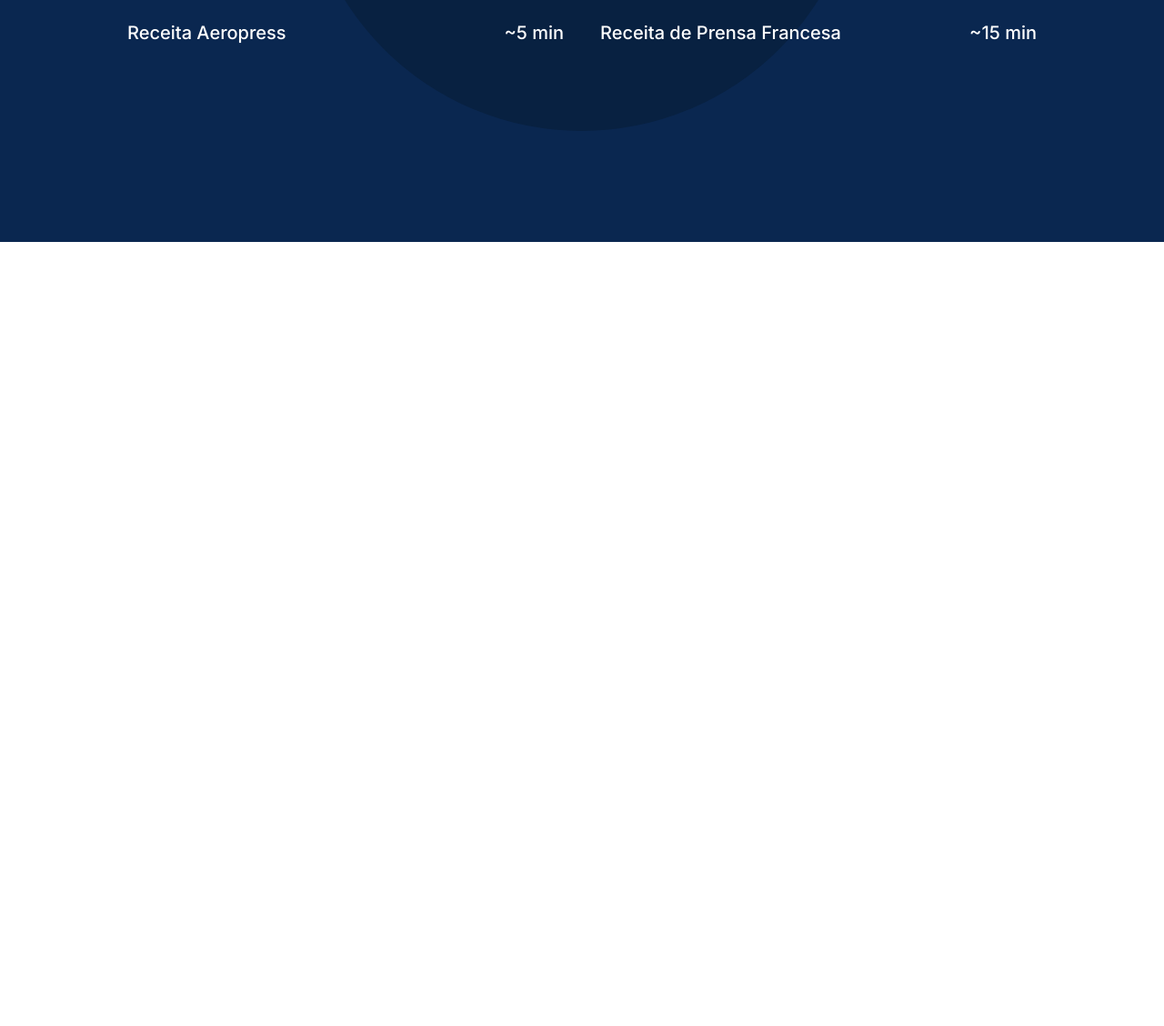
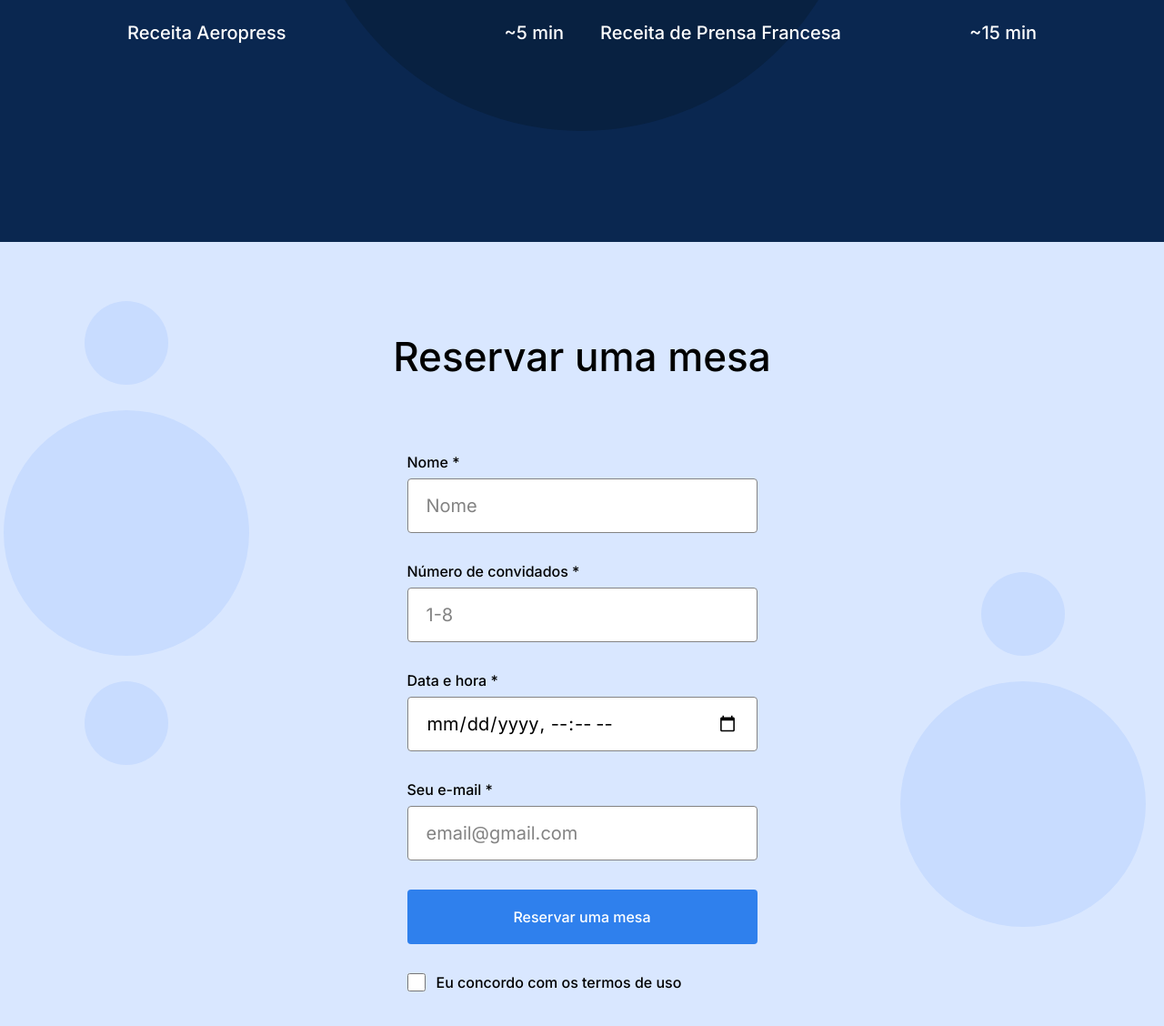
Before and after one commit to arthurestrela-dev/web_project_coffeeshop, a plain HTML site: page index.html in a window 1280 px wide. Shown: the part 1462-2590 px from the top of the page at 91% size. Before the commit the page ends 1728 px from the top, so only its background shows below. Drawn offline with Linux system fonts and the light colour scheme.

Commit message:
add seção reservation

```diff
--- a/index.html
+++ b/index.html
@@ -90,7 +90,6 @@
                 class="recipes__iframe"
                 src="https://www.youtube.com/embed/j6VlT_jUVPc?si=qI7IJoldhkrkqVUQ"
                 title="YouTube video player"
-                frameborder="0"
                 allow="
                   accelerometer;
                   autoplay;
@@ -116,7 +115,6 @@
                 class="recipes__iframe"
                 src="https://www.youtube.com/embed/st571DYYTR8?si=7n-c5CfyPCpO914u"
                 title="YouTube video player"
-                frameborder="0"
                 allow="
                   accelerometer;
                   autoplay;
@@ -139,7 +137,66 @@
           </div>
         </section>
 
-        <section class="reservation" id="reservation"></section>
+        <section class="reservation" id="reservation">
+          <h2 class="reservation__title">Reservar uma mesa</h2>
+
+          <form class="reservation__form form">
+            <fieldset class="form__fieldset">
+              <label for="name" class="form__label">Nome *</label>
+              <input
+                type="text"
+                id="name"
+                class="form__input"
+                placeholder="Nome"
+                required
+              />
+
+              <label for="guest" class="form__label"
+                >Número de convidados *</label
+              >
+              <input
+                type="number"
+                id="guest"
+                class="form__input"
+                placeholder="1-8"
+                min="1"
+                max="8"
+                required
+              />
+
+              <label for="datetime" class="form__label">Data e hora *</label>
+              <input
+                type="datetime-local"
+                id="datetime"
+                class="form__input"
+                required
+              />
+
+              <label for="email" class="form__label">Seu e-mail *</label>
+              <input
+                type="email"
+                id="email"
+                class="form__input"
+                placeholder="email@gmail.com"
+                required
+              />
+            </fieldset>
+
+            <button class="form__button" type="submit">
+              Reservar uma mesa
+            </button>
+
+            <label for="terms" class="form__label form__label-checkbox">
+              <input
+                type="checkbox"
+                id="terms"
+                class="form__checkbox"
+                required
+              />
+              Eu concordo com os termos de uso
+            </label>
+          </form>
+        </section>
       </main>
 
       <footer class="footer"></footer>
--- a/pages/index.css
+++ b/pages/index.css
@@ -175,3 +175,93 @@
   line-height: 30px;
   font-weight: 500;
 }
+
+.reservation {
+  background-color: #d9e7ff;
+  background-image: url("../images/background_reservation.svg");
+  background-repeat: no-repeat;
+  background-position: center;
+  background-size: cover;
+  padding: 100px 0 120px;
+}
+
+.reservation__title {
+  margin: 0;
+  text-align: center;
+  font-family: "Inter", Arial, sans-serif;
+  font-weight: 500;
+  font-size: 44px;
+  line-height: 52px;
+}
+
+.reservation__form {
+  margin: 80px auto 0;
+}
+
+.form {
+  max-width: 385px;
+}
+
+.form__fieldset {
+  margin: 0;
+  padding: 0;
+  border: none;
+}
+
+.form__label {
+  display: block;
+  margin-bottom: 8px;
+  font-family: "Inter", Arial, sans-serif;
+  font-weight: 500;
+  font-size: 16px;
+  line-height: 20px;
+}
+
+.form__input {
+  width: 100%;
+  height: 60px;
+  margin-bottom: 32px;
+  padding: 15px 20px;
+  box-sizing: border-box;
+  border: 1px solid #838383;
+  border-radius: 4px;
+  font-family: "Inter", Arial, sans-serif;
+  font-size: 20px;
+  line-height: 30px;
+}
+
+.form__input::placeholder {
+  color: #838383;
+}
+
+.form__button {
+  width: 100%;
+  height: 60px;
+  margin-bottom: 32px;
+  border: none;
+  border-radius: 4px;
+  background-color: #2f80ed;
+  color: #ffffff;
+  font-family: "Inter", Arial, sans-serif;
+  font-weight: 500;
+  font-size: 16px;
+  line-height: 20px;
+  cursor: pointer;
+}
+
+.form__button:hover {
+  opacity: 0.7;
+}
+
+.form__label-checkbox {
+  display: flex;
+  align-items: center;
+  gap: 12px;
+  margin-bottom: 0;
+}
+
+.form__checkbox {
+  width: 20px;
+  height: 20px;
+  border-radius: 2px;
+}
```
